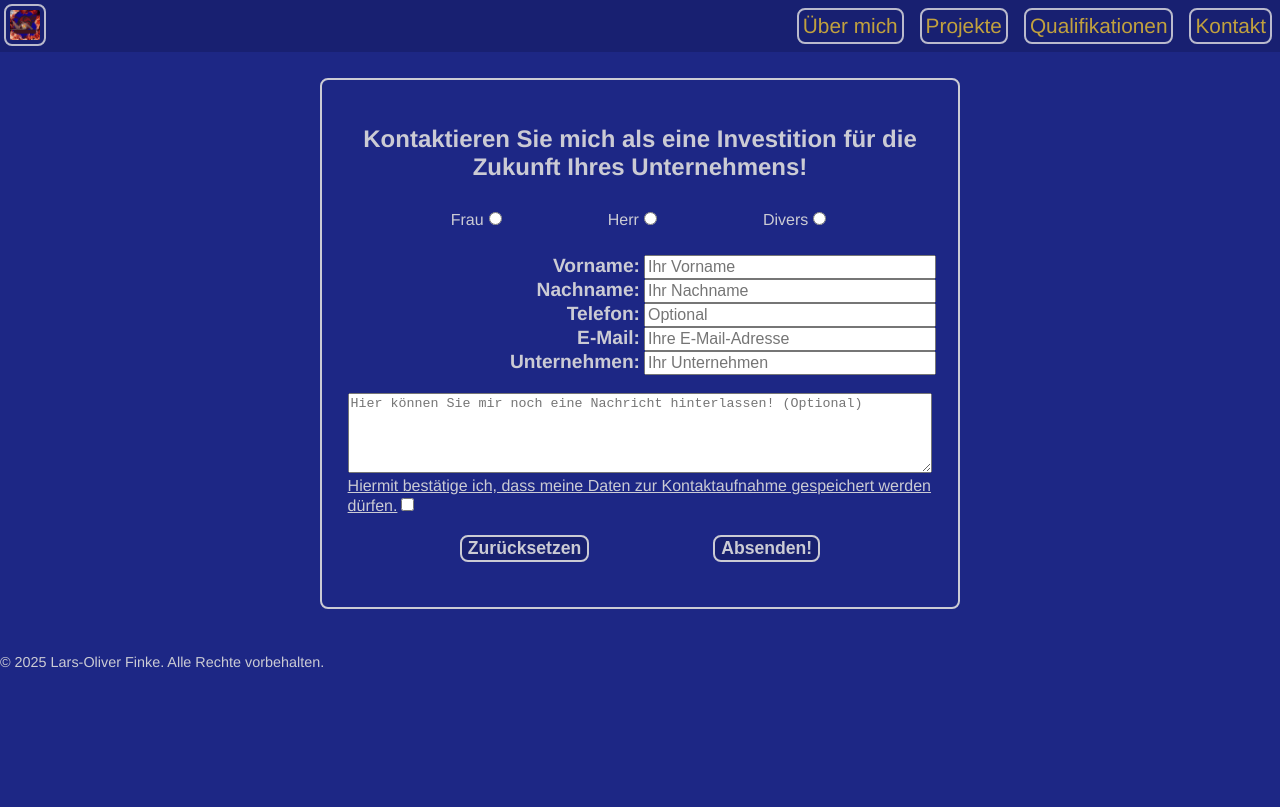
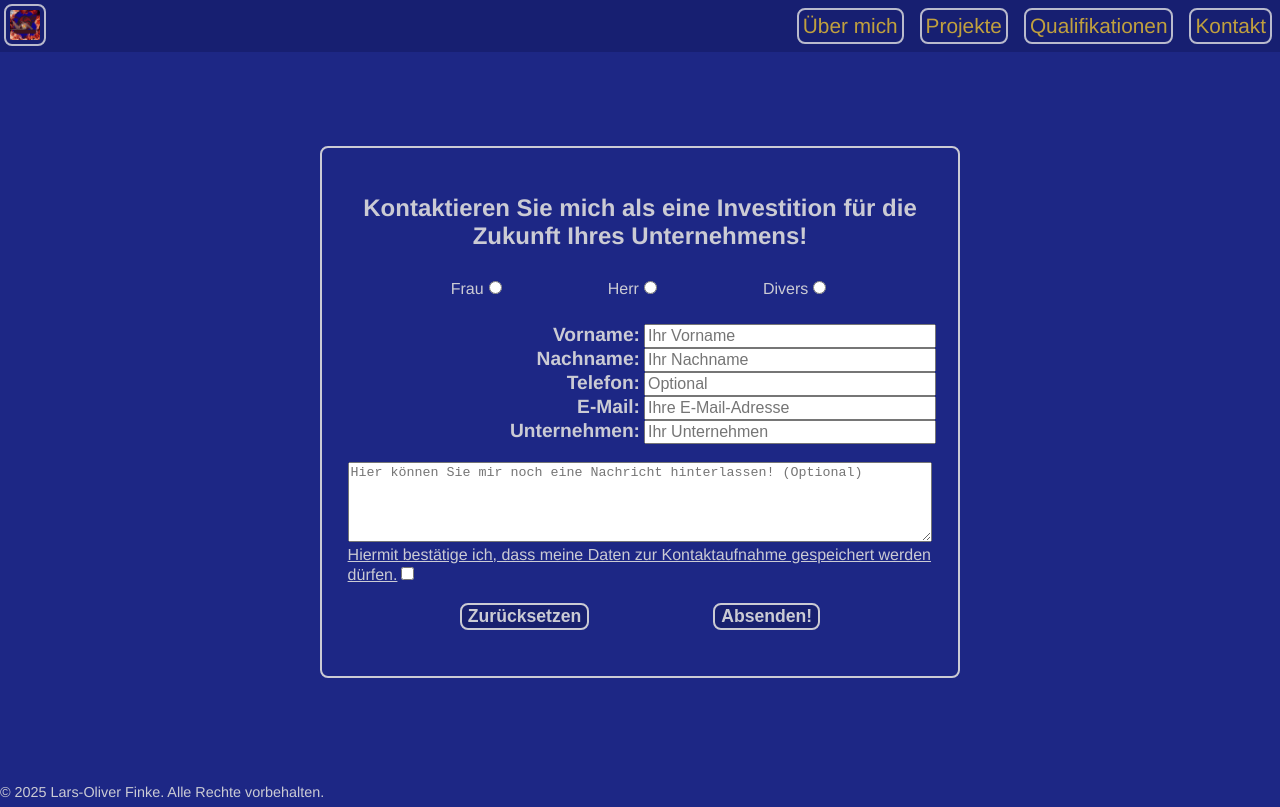
Before and after one commit to LarsOFinke/MyPortfolio, an Angular app in the folder frontend/: page /contact in a window 1280 px wide. Built offline with nearby package versions, Linux system fonts and the light colour scheme.

Commit message:
Centered the contact-page.

```diff
--- a/frontend/src/app/components/contact/contact.component.css
+++ b/frontend/src/app/components/contact/contact.component.css
@@ -1,5 +1,7 @@
 /* ### CONTACT PAGE ### */
-
+.vh-90 {
+  height: 90vh;
+}
 .row {
   display: flex;
 }
--- a/frontend/src/app/components/contact/contact.component.html
+++ b/frontend/src/app/components/contact/contact.component.html
@@ -1,4 +1,4 @@
-<div class="centered">
+<div class="centered vh-90">
   <div class="custom-wrapper centered bordered" id="contact-form">
     <h2>
       Kontaktieren Sie mich als eine Investition für die Zukunft Ihres
```
